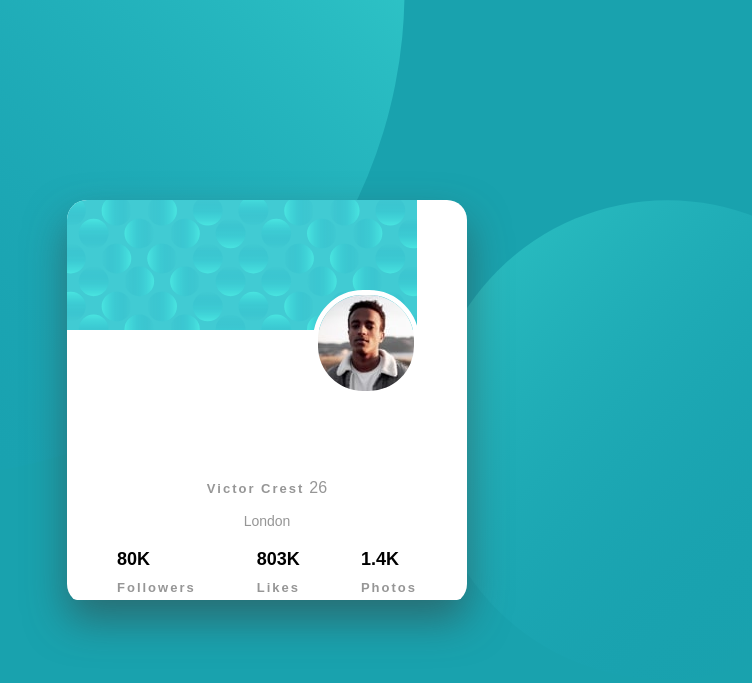
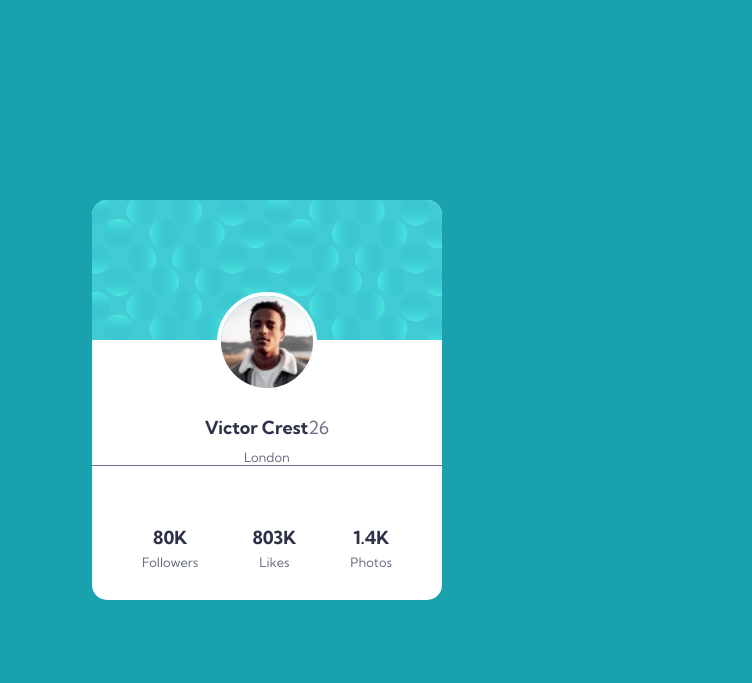
Before and after one commit to Glenda9031/Profile_Card_Component_Main_2, a plain HTML site: page index.html in a window 1280 px wide. Shown: the whole page, without its empty margins (373-1125 px from the left). Drawn offline with Linux system fonts and the light colour scheme.

Commit message:
Update index.html and style.css

```diff
--- a/css/style.css
+++ b/css/style.css
@@ -1,123 +1,85 @@
 @import url('https://fonts.googleapis.com/css2?family=Kumbh+Sans:wght@400;700&display=swap');
+
+:root {
+  /* Primary */
+  --dark-cyan: hsl(185, 75%, 39%);
+  --very-dark-desaturated-blue: hsl(229, 23%, 23%);
+  --dark-grayish-blue: hsl(227, 10%, 46%);
+  /* Neutral */
+  --dark-gray: hsl(0, 0%, 59%);
+  /* Typography */
+  --font-weight-regular: 400;
+  --font-weight-bold: 700;
+}
 
 * {
     margin: 0;
+    padding: 0;
     box-sizing: border-box;
-    overflow-x: hidden;
-    overflow-y: hidden;
-  }
-
-  :root {
-    --clr-primary-dark-cyan: hsl(185, 75%, 39%);
-    --clr-primary-very-dark-desaturated-blue: hsl(229, 23%, 23%);
-    --clr-primary-dark-grayish-blue: hsl(227, 10%, 46%);
-
-    --clr-neutral-dark-gray: hsl(0, 0%, 59%);
 }
 
 body {
-    background-color: var(--clr-primary-dark-cyan);
-    font-size: 1.125rem;
-    font-family: 'Kumbh', sans-serif;
-    height: 100vh;
-    width: 100vw;
+    font-family: 'Kumbh Sans', sans-serif;
+    background-color: var(--dark-cyan);
+    display: flex;
+    justify-content: center;
+    align-items: center;
+    min-height: 100vh;
+/*    background: url('images/bg-pattern-top.svg'), url('images/bg-pattern-bottom.svg');
+    background-repeat: no-repeat, no-repeat;
+    background-position: right 50vw, bottom 50vh;*/
 }
 
-.profile__card--pattern-top {
-    position: relative;
-    bottom: 31.25rem;
-    right: 12.5rem;
-    margin: 0;
+.container {
+    margin: 0 auto;
+    text-align: center;
 }
 
-.profile__card--pattern-bottom {
-    position: absolute;
-    left: 50rem;
-    top: 12.5rem;
+.wrapper {
+    max-width: 26.25rem;
+    background-color: #fff;
+    border-radius: 0.9375rem;
+    overflow: hidden;
+    margin: 1rem;
 }
 
-.profile__card--wrapper {
-    position: absolute;
-    left: 50%;
-    top: 50%;
-    width: 25rem;
-    height: 25rem;
-    transform: translate(-50%, -50%);
-    filter: drop-shadow(0 1.25rem 1.25rem rgba(56, 56, 56, 0.5));
-    border-radius: .625rem;
+.content img {
+    width: 6.25rem;
+    height: 6.25rem;
+    border-radius: 50%;
+    border: 0.25rem solid #fff;
+    margin-top: -3.25rem;
+    margin-bottom: 1.25rem;
 }
 
-.profile__card {
-    border-radius: 1.25rem;
-    background-color: #fff;
+.content h2 {
+    color: var(--very-dark-desaturated-blue);
+    font-size: 1.125rem;
+    font-weight: 700;
+    margin-bottom: 0.625rem;
 }
 
-.profile__card--pattern {
-    width: 25rem;
-    height: 8.125rem;
+.content span {
+    color: var(--dark-grayish-blue);
+    font-weight: 400;
 }
 
-.profile__card--image {
-    border-radius: 3.125rem;
-    border: 0.3125rem solid #fff;
-    position: absolute;
-    top: 5.625rem;
-    right: 3.025rem;
+.content p {
+    color: var(--dark-grayish-blue);
+    font-size: .8125rem;
 }
 
-.profile__card--content {
-    margin-top: 9rem;
-    text-align: center;
-    color: var(--clr-primary-very-dark-desaturated-blue);
+.footer {
+    display: flex;
+    justify-content: space-between;
+    border-top: 0.0625rem solid var(--dark-grayish-blue);
+    padding: 1.875rem 3.125rem;
 }
 
-.profile__card--name {
+.footer p.num {
+    font-size: 1.125rem;
+    color: var(--very-dark-desaturated-blue);
     font-weight: 700;
-    display: inline;
+    margin-bottom: .3125rem;
+    margin-top: 1.875rem;
 }
-
-.profile__card--age {
-    display: inline;
-    color: var(--clr-neutral-dark-gray);
-    font-size: 1rem;
-}
-
-.profile__card--location {
-    padding: 0.625rem;
-    color: var(--clr-neutral-dark-gray);
-    font-size: 0.875rem;
-}
-
-hr {
-    margin-top: .625rem;
-    height: 0.0625rem;
-    background-color: #ccc;
-    border: none;
-}
-
-.profile__card--stats {
-    display: flex;
-    justify-content: space-between;
-    margin: 0.25rem 3.125rem;
-    font-weight: 700;
-}
-
-.profile__card--name {
-    padding-top: 0;
-    letter-spacing: 0.125rem;
-    font-size: 0.8125rem;
-    color: var(--clr-neutral-dark-gray);
-}
-
-@media (min-weight: 23.4375rem) {
-    .profile__card--wrapper {
-        width: 21.875rem;
-        height: 18.75rem;
-    }
-
-    .profile__card--image {
-        position: absolute;
-        top: 6.25rem;
-        right: 6.25rem;
-    }
-}
--- a/index.html
+++ b/index.html
@@ -5,58 +5,39 @@
   <meta name="viewport" content="width=device-width, initial-scale=1.0"> <!-- displays site properly based on user's device -->
 
   <link rel="icon" type="image/png" sizes="32x32" href="./images/favicon-32x32.png">
-  <link rel="stylesheet" href="css/reset.css">
   <link rel="stylesheet" href="css/style.css">
 
   <title>Frontend Mentor | Profile card component</title>
 
-  <!-- Feel free to remove these styles or customise in your own stylesheet 👍 -->
-  <style>
-    .attribution { font-size: 11px; text-align: center; }
-    .attribution a { color: hsl(228, 45%, 44%); }
-  </style>
 </head>
 <body>
+  <main>
+    <div class="container">
+      <div class="wrapper">
+        <img src="images/bg-pattern-card.svg" alt="">
+        <div class="content">
+          <img src="images/image-victor.jpg" alt="">
+          <h2>Victor Crest<span>26</span></h2>
+          <p class="profile-card-city">London</p>
 
-      <div class="profile__card--pattern-top">
-        <img src="images/bg-pattern-top.svg" alt="top pattern">
-      </div>
-      <div class="profile__card--pattern-bottom">
-        <img src="images/bg-pattern-bottom.svg" alt="top pattern">
-      </div>
-      <div class="profile__card--wrapper">
-        <div class="profile__card">
-          <div class="profile__card--pattern">
-            <img src="images/bg-pattern-card.svg" alt="">
-          </div>
-      <div class="profile__card--image">
-        <img src="images/image-victor.jpg" alt="image of victor"></div>
-        <div class="profile__card--content">
-          <div class="profile__card--name">Victor Crest</div>
-          <div class="profile__card--age">26</div>
-          <div class="profile__card--location">London</div>
-        </div>
-        <div class="profile__card--stats">
-          <div class="profile__card--followers">
-            <p class="profile__card--count">80K</p>
-            <p class="profile__card--name">Followers</p>
-          </div>
-          <div class="profile__card--likes">
-            <p class="profile__card--count">803K</p>
-            <p class="profile__card--name">Likes</p>
-          </div>
-          <div class="profile__card--photos">
-            <p class="profile__card--count">1.4K</p>
-            <p class="profile__card--name">Photos</p>
+          <div class="footer">
+            <div>
+              <p class="num">80K</p>
+              <p>Followers</p>
+            </div>
+            <div>
+              <p class="num">803K</p>
+              <p>Likes</p>
+            </div>
+            <div>
+              <p class="num">1.4K</p>
+              <p>Photos</p>
+            </div>
           </div>
         </div>
       </div>
     </div>
 
-
-  <div class="attribution">
-    Challenge by <a href="https://www.frontendmentor.io?ref=challenge" target="_blank">Frontend Mentor</a>.
-    Coded by <a href="#">Glenda J. Reed</a>.
-  </div>
+  </main>
 </body>
 </html>
```
